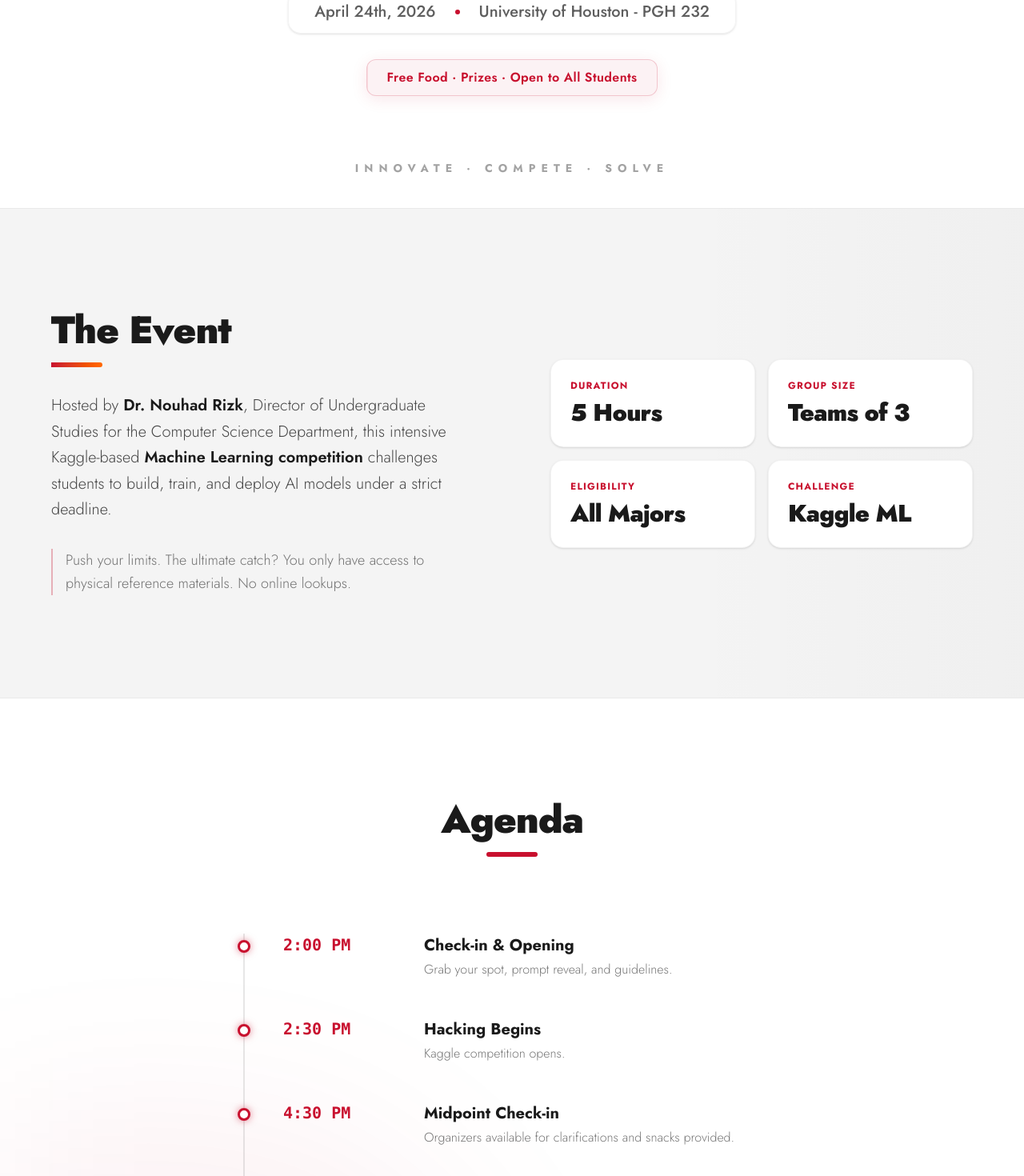
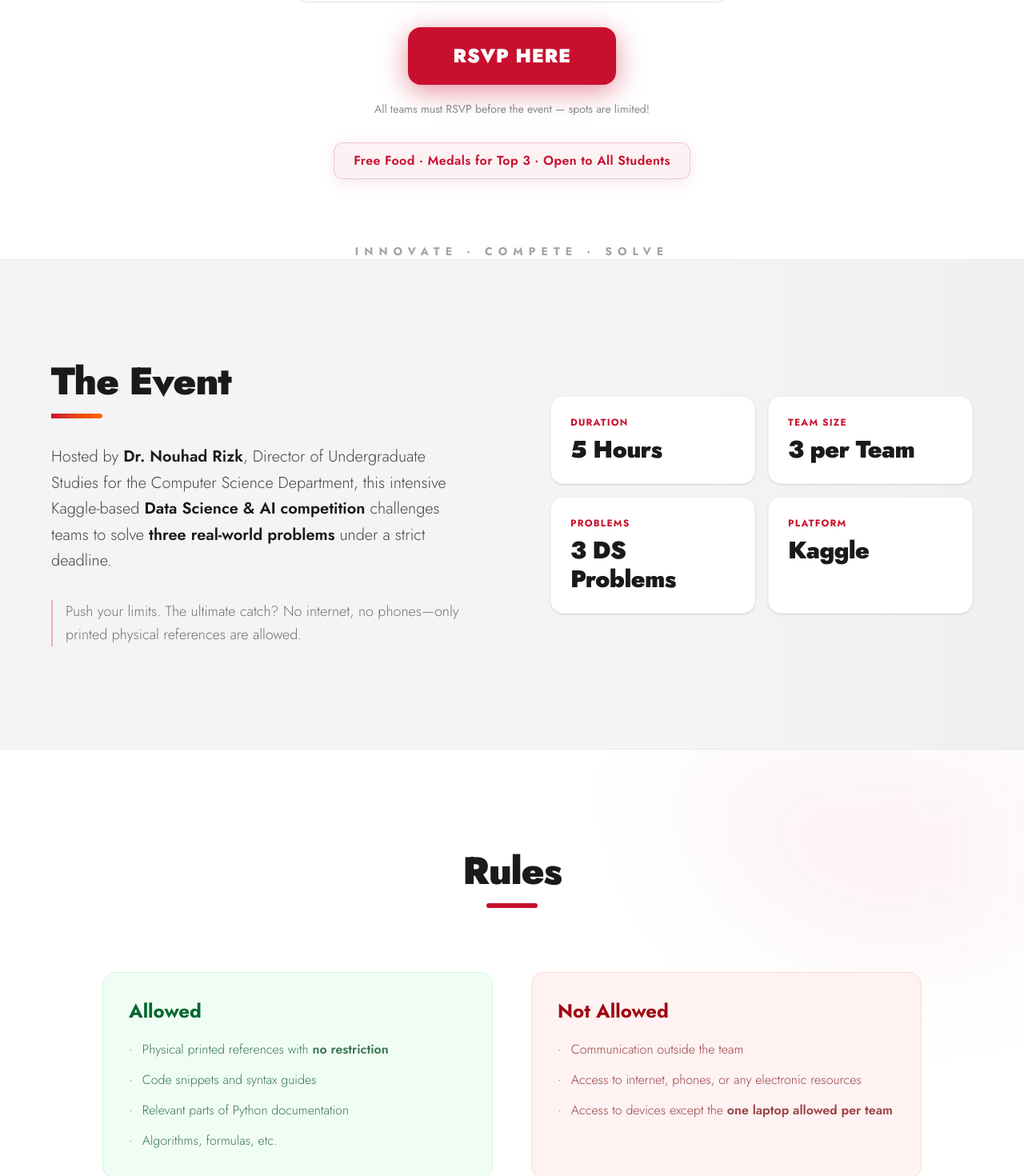
Before and after one commit to sami5436/uh-ai-hackathon, a Next.js app: page / in a window 1280 px wide. Shown: the part 460-1930 px from the top of the page at 80% size. Built offline with nearby package versions, Linux system fonts and the light colour scheme.

Commit message:
feat: add RSVP button with glow animation and update event details, agenda, and rules section

```diff
--- a/src/app/globals.css
+++ b/src/app/globals.css
@@ -31,6 +31,15 @@
   .animate-expand {
     animation: expand 1s ease-out forwards 0.5s;
   }
+
+  @keyframes rsvp-glow {
+    0%, 100% { box-shadow: 0 8px 30px rgba(200, 16, 46, 0.4); }
+    50% { box-shadow: 0 8px 50px rgba(200, 16, 46, 0.7), 0 0 20px rgba(200, 16, 46, 0.3); }
+  }
+
+  .animate-rsvp-glow {
+    animation: rsvp-glow 2s ease-in-out infinite;
+  }
 }
 
 body {
--- a/src/app/page.tsx
+++ b/src/app/page.tsx
@@ -28,13 +28,29 @@ export default function Home() {
           <div className="flex flex-col sm:flex-row items-center gap-2 sm:gap-6 text-uh-charcoal/70 text-sm md:text-xl font-medium bg-white/50 backdrop-blur-md py-3 px-6 sm:px-8 rounded-2xl border border-uh-charcoal/5 shadow-sm text-center">
             <span>April 24th, 2026</span>
             <span className="hidden sm:inline-block w-1.5 h-1.5 rounded-full bg-uh-red animate-pulse"></span>
-            <span>University of Houston - PGH 232</span>
+            <span>PGH 232</span>
+            <span className="hidden sm:inline-block w-1.5 h-1.5 rounded-full bg-uh-red animate-pulse"></span>
+            <span>10 AM – 6 PM</span>
           </div>
+
+          {/* Big RSVP Button */}
+          <a
+            href="https://forms.gle/aPqQtow9XUoMYFcB7"
+            target="_blank"
+            rel="noopener noreferrer"
+            id="rsvp-button"
+            className="inline-flex items-center gap-3 px-10 sm:px-14 py-4 sm:py-5 bg-uh-red text-white text-lg sm:text-2xl font-black tracking-wide rounded-2xl shadow-[0_8px_30px_rgba(200,16,46,0.4)] hover:shadow-[0_12px_40px_rgba(200,16,46,0.6)] hover:scale-105 hover:bg-[#a80d25] active:scale-[0.98] transition-all duration-300 animate-rsvp-glow"
+          >
+            RSVP HERE
+          </a>
+          <p className="text-uh-charcoal/50 text-xs sm:text-sm -mt-3">
+            All teams must RSVP before the event — spots are limited!
+          </p>
 
           <div className="inline-flex items-center px-4 sm:px-6 py-2.5 rounded-xl border border-uh-red/20 bg-uh-red/5 text-uh-red shadow-[0_4px_20px_rgba(200,16,46,0.1)] backdrop-blur-sm relative overflow-hidden group">
             <div className="absolute inset-0 bg-uh-red/10 -translate-x-full group-hover:translate-x-0 transition-transform duration-500 ease-out"></div>
             <span className="relative z-10 text-xs sm:text-sm md:text-base font-semibold tracking-wide text-center">
-              Free Food · Prizes · Open to All Students
+              Free Food · Medals for Top 3 · Open to All Students
             </span>
           </div>
 
@@ -54,18 +70,18 @@ export default function Home() {
               <div className="w-16 h-1.5 bg-gradient-to-r from-uh-red to-orange-500 rounded-r-full"></div>
             </div>
             <p className="text-xl text-uh-charcoal/80 font-light leading-relaxed">
-              Hosted by <strong className="font-semibold text-uh-charcoal">Dr. Nouhad Rizk</strong>, Director of Undergraduate Studies for the Computer Science Department, this intensive Kaggle-based <strong className="font-semibold text-uh-charcoal">Machine Learning competition</strong> challenges students to build, train, and deploy AI models under a strict deadline.
+              Hosted by <strong className="font-semibold text-uh-charcoal">Dr. Nouhad Rizk</strong>, Director of Undergraduate Studies for the Computer Science Department, this intensive Kaggle-based <strong className="font-semibold text-uh-charcoal">Data Science &amp; AI competition</strong> challenges teams to solve <strong className="font-semibold text-uh-charcoal">three real-world problems</strong> under a strict deadline.
             </p>
             <p className="text-lg text-uh-charcoal/60 font-light leading-relaxed border-l-2 border-uh-red/30 pl-4">
-              Push your limits. The ultimate catch? You only have access to physical reference materials. No online lookups.
+              Push your limits. The ultimate catch? No internet, no phones—only printed physical references are allowed.
             </p>
           </div>
           <div className="grid grid-cols-1 sm:grid-cols-2 gap-4">
             {[
               { label: "Duration", value: "5 Hours" },
-              { label: "Group Size", value: "Teams of 3" },
-              { label: "Eligibility", value: "All Majors" },
-              { label: "Challenge", value: "Kaggle ML" },
+              { label: "Team Size", value: "3 per Team" },
+              { label: "Problems", value: "3 DS Problems" },
+              { label: "Platform", value: "Kaggle" },
             ].map((stat, i) => (
               <div key={i} className="bg-white p-6 rounded-2xl shadow-sm border border-uh-charcoal/5 hover:-translate-y-1 hover:shadow-xl hover:border-uh-red/30 transition-all duration-300 group">
                 <p className="text-xs text-uh-red uppercase tracking-widest font-bold mb-2 group-hover:text-uh-charcoal transition-colors">{stat.label}</p>
@@ -76,8 +92,68 @@ export default function Home() {
         </div>
       </section>
 
+      {/* Rules Section */}
+      <section className="relative w-full py-24 md:py-32 bg-white px-6 overflow-hidden">
+        <div className="absolute right-0 top-0 w-1/3 h-64 bg-uh-red/5 blur-[80px] rounded-bl-full pointer-events-none"></div>
+
+        <div className="max-w-5xl mx-auto relative z-10">
+          <div className="text-center mb-16 md:mb-20">
+            <h2 className="text-4xl md:text-5xl font-black text-uh-charcoal mb-4 tracking-tight">Rules</h2>
+            <div className="w-16 h-1.5 bg-uh-red mx-auto rounded-full"></div>
+          </div>
+
+          <div className="grid grid-cols-1 md:grid-cols-2 gap-8 md:gap-12">
+            {/* Allowed */}
+            <div className="bg-green-50 border border-green-200/60 rounded-2xl p-8 space-y-5">
+              <h3 className="text-2xl font-bold text-green-800 flex items-center gap-2">
+                Allowed
+              </h3>
+              <ul className="space-y-3 text-green-900/80 font-light text-base">
+                <li className="flex items-start gap-3">
+                  <span className="text-green-600 mt-0.5 shrink-0">•</span>
+                  <span>Physical printed references with <strong className="font-semibold">no restriction</strong></span>
+                </li>
+                <li className="flex items-start gap-3">
+                  <span className="text-green-600 mt-0.5 shrink-0">•</span>
+                  <span>Code snippets and syntax guides</span>
+                </li>
+                <li className="flex items-start gap-3">
+                  <span className="text-green-600 mt-0.5 shrink-0">•</span>
+                  <span>Relevant parts of Python documentation</span>
+                </li>
+                <li className="flex items-start gap-3">
+                  <span className="text-green-600 mt-0.5 shrink-0">•</span>
+                  <span>Algorithms, formulas, etc.</span>
+                </li>
+              </ul>
+            </div>
+
+            {/* Not Allowed */}
+            <div className="bg-red-50 border border-red-200/60 rounded-2xl p-8 space-y-5">
+              <h3 className="text-2xl font-bold text-red-800 flex items-center gap-2">
+                Not Allowed
+              </h3>
+              <ul className="space-y-3 text-red-900/80 font-light text-base">
+                <li className="flex items-start gap-3">
+                  <span className="text-red-500 mt-0.5 shrink-0">•</span>
+                  <span>Communication outside the team</span>
+                </li>
+                <li className="flex items-start gap-3">
+                  <span className="text-red-500 mt-0.5 shrink-0">•</span>
+                  <span>Access to internet, phones, or any electronic resources</span>
+                </li>
+                <li className="flex items-start gap-3">
+                  <span className="text-red-500 mt-0.5 shrink-0">•</span>
+                  <span>Access to devices except the <strong className="font-semibold">one laptop allowed per team</strong></span>
+                </li>
+              </ul>
+            </div>
+          </div>
+        </div>
+      </section>
+
       {/* Agenda Section */}
-      <section className="relative w-full py-24 md:py-32 bg-uh-white px-6 overflow-hidden">
+      <section className="relative w-full py-24 md:py-32 bg-uh-gray px-6 overflow-hidden border-y border-uh-charcoal/5">
         <div className="absolute left-0 bottom-0 w-1/2 h-96 bg-uh-red/5 rounded-tr-full blur-[100px] pointer-events-none"></div>
 
         <div className="max-w-4xl mx-auto relative z-10">
@@ -88,17 +164,17 @@ export default function Home() {
 
           <div className="relative border-l-2 border-uh-charcoal/10 ml-4 md:mx-auto md:max-w-2xl space-y-12">
             {[
-              { time: "2:00 PM", title: "Check-in & Opening", desc: "Grab your spot, prompt reveal, and guidelines." },
-              { time: "2:30 PM", title: "Hacking Begins", desc: "Kaggle competition opens." },
-              { time: "4:30 PM", title: "Midpoint Check-in", desc: "Organizers available for clarifications and snacks provided." },
-              { time: "6:30 PM", title: "Submissions & Judging", desc: "Final predictions submitted and private leaderboard revealed." },
-              { time: "7:00 PM", title: "Awards Ceremony", desc: "Winners announced and closing remarks." },
+              { time: "10:00 AM", title: "Arrival & Check-in", desc: "Sign in, find your team, and get settled." },
+              { time: "11:00 AM", title: "Lunch", desc: "Pizza and drinks provided before the competition begins." },
+              { time: "12:00 PM", title: "Hack Time Begins", desc: "Kaggle competition opens — 5 hours to tackle 3 Data Science problems." },
+              { time: "5:00 PM", title: "Submissions Close", desc: "Final predictions submitted and results tallied." },
+              { time: "5:30 PM", title: "Results & Wrap Up", desc: "Winners announced and closing remarks." },
             ].map((item, i) => (
               <div key={i} className="relative pl-8 md:pl-12 group">
                 {/* Glowing Timeline dot */}
                 <div className="absolute -left-[9px] top-2 w-4 h-4 bg-white rounded-full border-[3px] border-uh-red group-hover:scale-125 group-hover:bg-uh-red transition-all duration-300 shadow-[0_0_10px_rgba(200,16,46,0.5)]"></div>
 
-                <div className="flex flex-col md:flex-row md:items-baseline md:gap-8 bg-uh-gray/30 md:bg-transparent p-4 md:p-0 rounded-xl md:rounded-none">
+                <div className="flex flex-col md:flex-row md:items-baseline md:gap-8 bg-white/50 md:bg-transparent p-4 md:p-0 rounded-xl md:rounded-none">
                   <span className="text-uh-red font-mono font-bold text-xl md:w-36 shrink-0">{item.time}</span>
                   <div>
                     <h3 className="text-xl font-bold text-uh-charcoal mb-1 group-hover:text-uh-red transition-colors">{item.title}</h3>
@@ -146,6 +222,34 @@ export default function Home() {
         </div>
       </section>
 
+      {/* Contact Section */}
+      <section className="relative w-full py-16 md:py-20 bg-uh-gray px-6 border-y border-uh-charcoal/5">
+        <div className="max-w-4xl mx-auto relative z-10">
+          <div className="text-center mb-10">
+            <h2 className="text-3xl md:text-4xl font-black text-uh-charcoal mb-4 tracking-tight">Contact</h2>
+            <div className="w-12 h-1.5 bg-uh-red mx-auto rounded-full"></div>
+          </div>
+
+          <div className="grid grid-cols-1 sm:grid-cols-2 gap-6 max-w-2xl mx-auto">
+            <div className="bg-white p-6 rounded-2xl shadow-sm border border-uh-charcoal/5 text-center">
+              <p className="text-xs text-uh-red uppercase tracking-widest font-bold mb-2">Host</p>
+              <p className="text-lg font-bold text-uh-charcoal">Dr. Nouhad Rizk</p>
+              <a href="mailto:njrizk@Central.UH.EDU" className="text-sm text-uh-charcoal/60 hover:text-uh-red transition-colors break-all">
+                njrizk@Central.UH.EDU
+              </a>
+            </div>
+            <div className="bg-white p-6 rounded-2xl shadow-sm border border-uh-charcoal/5 text-center">
+              <p className="text-xs text-uh-red uppercase tracking-widest font-bold mb-2">Coordinator</p>
+              <p className="text-lg font-bold text-uh-charcoal">Mohamed</p>
+              <p className="text-xs text-uh-charcoal/50 mb-1">IEEE-NSM Competitions Director</p>
+              <a href="mailto:msabdelrahman@uh.edu" className="text-sm text-uh-charcoal/60 hover:text-uh-red transition-colors break-all">
+                msabdelrahman@uh.edu
+              </a>
+            </div>
+          </div>
+        </div>
+      </section>
+
       {/* Footer */}
       <footer className="w-full py-12 bg-white text-uh-charcoal px-6 border-t border-uh-charcoal/10">
         <div className="max-w-6xl mx-auto flex flex-col md:flex-row items-center justify-between gap-8">
```
